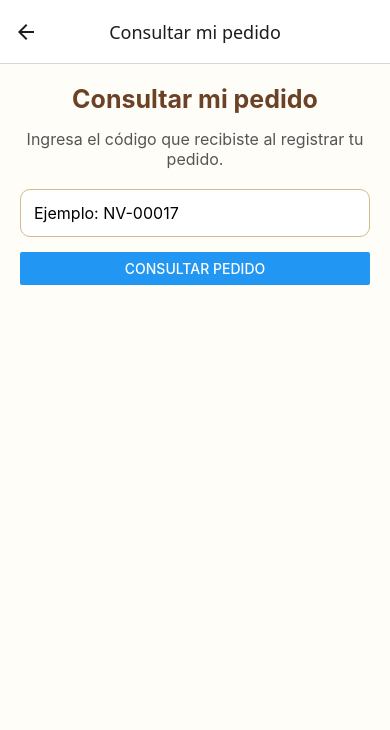
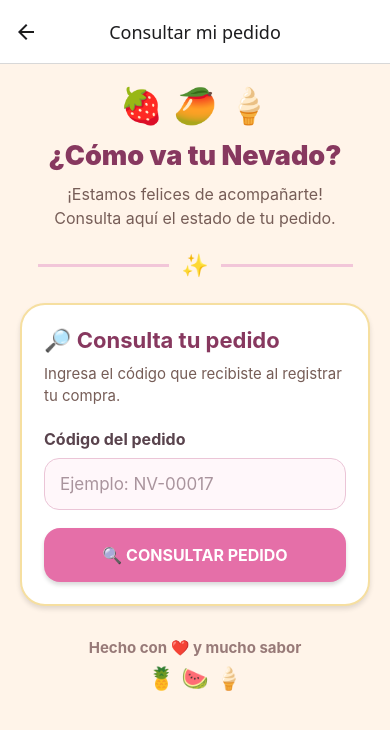
Before and after one commit to andresjaramillo1103/PaletasAppFinal, a React Native app: screen /ConsultarPedido in a window 390 px wide. Shown: the top 730 px of the page. Built offline with nearby package versions, Linux system fonts and the light colour scheme.

Commit message:
Redisenar pantalla de consulta de pedidos

```diff
--- a/src/screens/ConsultarPedidoScreen.tsx
+++ b/src/screens/ConsultarPedidoScreen.tsx
@@ -3,11 +3,11 @@ import { useState } from 'react';
 import {
   ActivityIndicator,
   Alert,
-    Button,
   ScrollView,
   StyleSheet,
   Text,
   TextInput,
+  TouchableOpacity,
   View,
 } from 'react-native';
 
@@ -42,7 +42,10 @@ export default function ConsultarPedidoScreen() {
       const resultado = await respuesta.json();
 
       if (!respuesta.ok || !resultado.success) {
-        Alert.alert('Pedido no encontrado', 'Verifica el código ingresado.');
+        Alert.alert(
+          'Pedido no encontrado',
+          'Verifica el código ingresado.'
+        );
         return;
       }
 
@@ -50,7 +53,7 @@ export default function ConsultarPedidoScreen() {
     } catch (error) {
       Alert.alert(
         'Error de conexión',
-        'No fue posible consultar el pedido. Verifica que la API esté encendida.'
+        'No fue posible consultar el pedido. Inténtalo nuevamente.'
       );
     } finally {
       setCargando(false);
@@ -58,63 +61,147 @@ export default function ConsultarPedidoScreen() {
   };
 
   return (
-    <ScrollView contentContainerStyle={styles.container}>
-      <Text style={styles.title}>Consultar mi pedido</Text>
+    <ScrollView
+      contentContainerStyle={styles.container}
+      keyboardShouldPersistTaps="handled"
+    >
+      {/* Encabezado */}
+      <View style={styles.encabezado}>
+        <Text style={styles.emojis}>🍓 🥭 🍦</Text>
 
-      <Text style={styles.description}>
-        Ingresa el código que recibiste al registrar tu pedido.
+        <Text style={styles.titulo}>
+          ¿Cómo va tu Nevado?
+        </Text>
+
+        <Text style={styles.descripcion}>
+          ¡Estamos felices de acompañarte!
+          {'\n'}
+          Consulta aquí el estado de tu pedido.
+        </Text>
+
+        <View style={styles.separador}>
+          <View style={styles.linea} />
+          <Text style={styles.brillo}>✨</Text>
+          <View style={styles.linea} />
+        </View>
+      </View>
+
+      {/* Formulario */}
+      <View style={styles.formulario}>
+        <Text style={styles.subtitulo}>
+          🔎 Consulta tu pedido
+        </Text>
+
+        <Text style={styles.textoAyuda}>
+          Ingresa el código que recibiste al registrar tu compra.
+        </Text>
+
+        <Text style={styles.etiqueta}>
+          Código del pedido
         </Text>
 
         <TextInput
           style={styles.input}
           placeholder="Ejemplo: NV-00017"
+          placeholderTextColor="#A9949D"
           value={codigo}
           onChangeText={setCodigo}
           autoCapitalize="characters"
+          editable={!cargando}
         />
 
-      <Button
-        title="Consultar pedido"
+        <TouchableOpacity
+          style={[
+            styles.boton,
+            cargando && styles.botonDeshabilitado,
+          ]}
           onPress={consultarPedido}
           disabled={cargando}
-      />
+          activeOpacity={0.8}
+        >
+          {cargando ? (
+            <ActivityIndicator color="#FFFFFF" />
+          ) : (
+            <Text style={styles.textoBoton}>
+              🔍 CONSULTAR PEDIDO
+            </Text>
+          )}
+        </TouchableOpacity>
+      </View>
 
-      {cargando && (
-        <ActivityIndicator size="large" style={styles.loading} />
-      )}
-
+      {/* Resultado */}
       {pedido && (
-        <View style={styles.card}>
-          <Text style={styles.subtitle}>
-            Pedido NV-{String(pedido.id).padStart(5, '0')}
+        <View style={styles.resultado}>
+          <Text style={styles.tituloResultado}>
+            🎉 ¡Encontramos tu pedido!
           </Text>
 
-          <Text style={styles.text}>
+          <View style={styles.estadoBox}>
+            <Text style={styles.codigoPedido}>
+              NV-{String(pedido.id).padStart(5, '0')}
+            </Text>
+
+            <Text style={styles.estado}>
+              Estado: {pedido.estado}
+            </Text>
+          </View>
+
+          <Text style={styles.seccion}>
+            👤 Datos del cliente
+          </Text>
+
+          <Text style={styles.dato}>
             Cliente: {pedido.cliente}
           </Text>
 
-          <Text style={styles.text}>
-            Estado: {pedido.estado}
+          <Text style={styles.dato}>
+            Fecha: {new Date(pedido.fecha).toLocaleDateString('es-CO')}
           </Text>
 
-          <Text style={styles.text}>
-            Fecha: {new Date(pedido.fecha).toLocaleDateString()}
+          <View style={styles.divisor} />
+
+          <Text style={styles.seccion}>
+            🛍️ Productos de tu pedido
           </Text>
 
-          <Text style={styles.subtitle}>Productos</Text>
+          {pedido.productos.map((producto: any, index: number) => (
+            <View key={index} style={styles.producto}>
+              <View style={styles.productoInfo}>
+                <Text style={styles.nombreProducto}>
+                  {producto.nombre}
+                </Text>
+                <Text style={styles.cantidadProducto}>
+                  Cantidad: {producto.cantidad}
+                </Text>
+              </View>
 
-          {pedido.productos.map((producto: any, index: number) => (
-            <Text key={index} style={styles.text}>
-              {producto.nombre} x {producto.cantidad} — $
-              {Number(producto.subtotal).toLocaleString('es-CO')}
+              <Text style={styles.subtotal}>
+                ${Number(producto.subtotal).toLocaleString('es-CO')}
               </Text>
+            </View>
           ))}
 
+          <View style={styles.totalBox}>
+            <Text style={styles.textoTotal}>
+              💚 Total de tu compra
+            </Text>
+
             <Text style={styles.total}>
-            Total: ${Number(pedido.total).toLocaleString('es-CO')}
+              ${Number(pedido.total).toLocaleString('es-CO')}
             </Text>
           </View>
+        </View>
       )}
+
+      {/* Pie de pantalla */}
+      <View style={styles.pie}>
+        <Text style={styles.textoPie}>
+          Hecho con ❤️ y mucho sabor
+        </Text>
+        <Text style={styles.emojisPie}>
+          🍍 🍉 🍦
+        </Text>
+      </View>
     </ScrollView>
   );
 }
@@ -123,56 +210,211 @@ const styles = StyleSheet.create({
   container: {
     flexGrow: 1,
     padding: 20,
-    backgroundColor: '#FFFDF7',
+    paddingBottom: 35,
+    backgroundColor: '#FFF4E9',
   },
-  title: {
-    fontSize: 25,
+  encabezado: {
+    alignItems: 'center',
+    marginBottom: 25,
+  },
+  emojis: {
+    fontSize: 35,
+    marginBottom: 12,
+  },
+  titulo: {
+    fontSize: 27,
+    fontWeight: '900',
+    color: '#87385F',
+    textAlign: 'center',
+    marginBottom: 10,
+  },
+  descripcion: {
+    fontSize: 16,
+    color: '#765D57',
+    textAlign: 'center',
+    lineHeight: 24,
+  },
+  separador: {
+    flexDirection: 'row',
+    alignItems: 'center',
+    width: '90%',
+    marginTop: 22,
+  },
+  linea: {
+    flex: 1,
+    height: 3,
+    backgroundColor: '#F2C6D9',
+  },
+  brillo: {
+    fontSize: 22,
+    marginHorizontal: 12,
+  },
+  formulario: {
+    backgroundColor: '#FFFFFF',
+    borderRadius: 25,
+    borderWidth: 2,
+    borderColor: '#F6DFA0',
+    padding: 22,
+    marginBottom: 22,
+    elevation: 5,
+    shadowColor: '#000',
+    shadowOpacity: 0.12,
+    shadowOffset: { width: 0, height: 3 },
+    shadowRadius: 5,
+  },
+  subtitulo: {
+    fontSize: 22,
     fontWeight: 'bold',
-    textAlign: 'center',
-    marginBottom: 15,
-    color: '#6B4226',
+    color: '#87385F',
+    marginBottom: 10,
   },
-  description: {
+  textoAyuda: {
+    fontSize: 15,
+    color: '#765D57',
+    lineHeight: 22,
+    marginBottom: 22,
+  },
+  etiqueta: {
     fontSize: 16,
-    textAlign: 'center',
-    marginBottom: 20,
-    color: '#555',
+    fontWeight: 'bold',
+    color: '#59434D',
+    marginBottom: 9,
   },
   input: {
-    borderWidth: 1,
-    borderColor: '#D6B98C',
-    borderRadius: 10,
+    borderWidth: 1.5,
+    borderColor: '#EBC5D7',
+    borderRadius: 15,
+    padding: 15,
+    fontSize: 17,
+    color: '#49333D',
+    backgroundColor: '#FFF7FA',
+    marginBottom: 18,
+  },
+  boton: {
+    backgroundColor: '#E56FA8',
+    paddingVertical: 17,
+    borderRadius: 16,
+    alignItems: 'center',
+    elevation: 4,
+    shadowColor: '#000',
+    shadowOpacity: 0.15,
+    shadowOffset: { width: 0, height: 3 },
+    shadowRadius: 4,
+  },
+  botonDeshabilitado: {
+    opacity: 0.7,
+  },
+  textoBoton: {
+    color: '#FFFFFF',
+    fontSize: 16,
+    fontWeight: 'bold',
+  },
+  resultado: {
+    backgroundColor: '#FFFFFF',
+    borderRadius: 25,
+    borderWidth: 2,
+    borderColor: '#A7E8CD',
+    padding: 20,
+    marginBottom: 20,
+    elevation: 4,
+  },
+  tituloResultado: {
+    fontSize: 21,
+    fontWeight: 'bold',
+    color: '#87385F',
+    textAlign: 'center',
+    marginBottom: 18,
+  },
+  estadoBox: {
+    backgroundColor: '#FFF0F6',
+    borderRadius: 16,
+    padding: 16,
+    alignItems: 'center',
+    marginBottom: 20,
+  },
+  codigoPedido: {
+    fontSize: 23,
+    fontWeight: '900',
+    color: '#87385F',
+    marginBottom: 7,
+  },
+  estado: {
+    fontSize: 16,
+    fontWeight: 'bold',
+    color: '#37866B',
+  },
+  seccion: {
+    fontSize: 18,
+    fontWeight: 'bold',
+    color: '#87385F',
+    marginBottom: 12,
+  },
+  dato: {
+    fontSize: 16,
+    color: '#59434D',
+    marginBottom: 9,
+  },
+  divisor: {
+    height: 1,
+    backgroundColor: '#F2C6D9',
+    marginVertical: 18,
+  },
+  producto: {
+    flexDirection: 'row',
+    justifyContent: 'space-between',
+    alignItems: 'center',
+    backgroundColor: '#FFF7FA',
+    borderRadius: 13,
     padding: 13,
+    marginBottom: 10,
+  },
+  productoInfo: {
+    flex: 1,
+  },
+  nombreProducto: {
     fontSize: 16,
-    marginBottom: 15,
-    backgroundColor: '#FFFFFF',
+    fontWeight: 'bold',
+    color: '#49333D',
   },
-  loading: {
-    marginTop: 20,
+  cantidadProducto: {
+    fontSize: 14,
+    color: '#765D57',
+    marginTop: 5,
   },
-  card: {
-    marginTop: 25,
+  subtotal: {
+    fontSize: 15,
+    fontWeight: 'bold',
+    color: '#87385F',
+  },
+  totalBox: {
+    backgroundColor: '#D7F5E8',
+    borderRadius: 17,
     padding: 18,
-    borderRadius: 12,
-    backgroundColor: '#FFFFFF',
-    borderWidth: 1,
-    borderColor: '#E8D8BD',
+    alignItems: 'center',
+    marginTop: 15,
   },
-  subtitle: {
-    fontSize: 19,
+  textoTotal: {
+    fontSize: 17,
     fontWeight: 'bold',
-    marginBottom: 12,
-    color: '#6B4226',
-  },
-  text: {
-    fontSize: 16,
-    marginBottom: 10,
-    color: '#333',
+    color: '#34765F',
   },
   total: {
-    fontSize: 19,
+    fontSize: 29,
+    fontWeight: '900',
+    color: '#267A59',
+    marginTop: 8,
+  },
+  pie: {
+    alignItems: 'center',
+    marginTop: 10,
+  },
+  textoPie: {
+    fontSize: 15,
     fontWeight: 'bold',
-    marginTop: 12,
-    color: '#38734A',
+    color: '#987A78',
+  },
+  emojisPie: {
+    fontSize: 22,
+    marginTop: 8,
   },
 });
```
Lines whose indentation alone changed are shown as unchanged.
